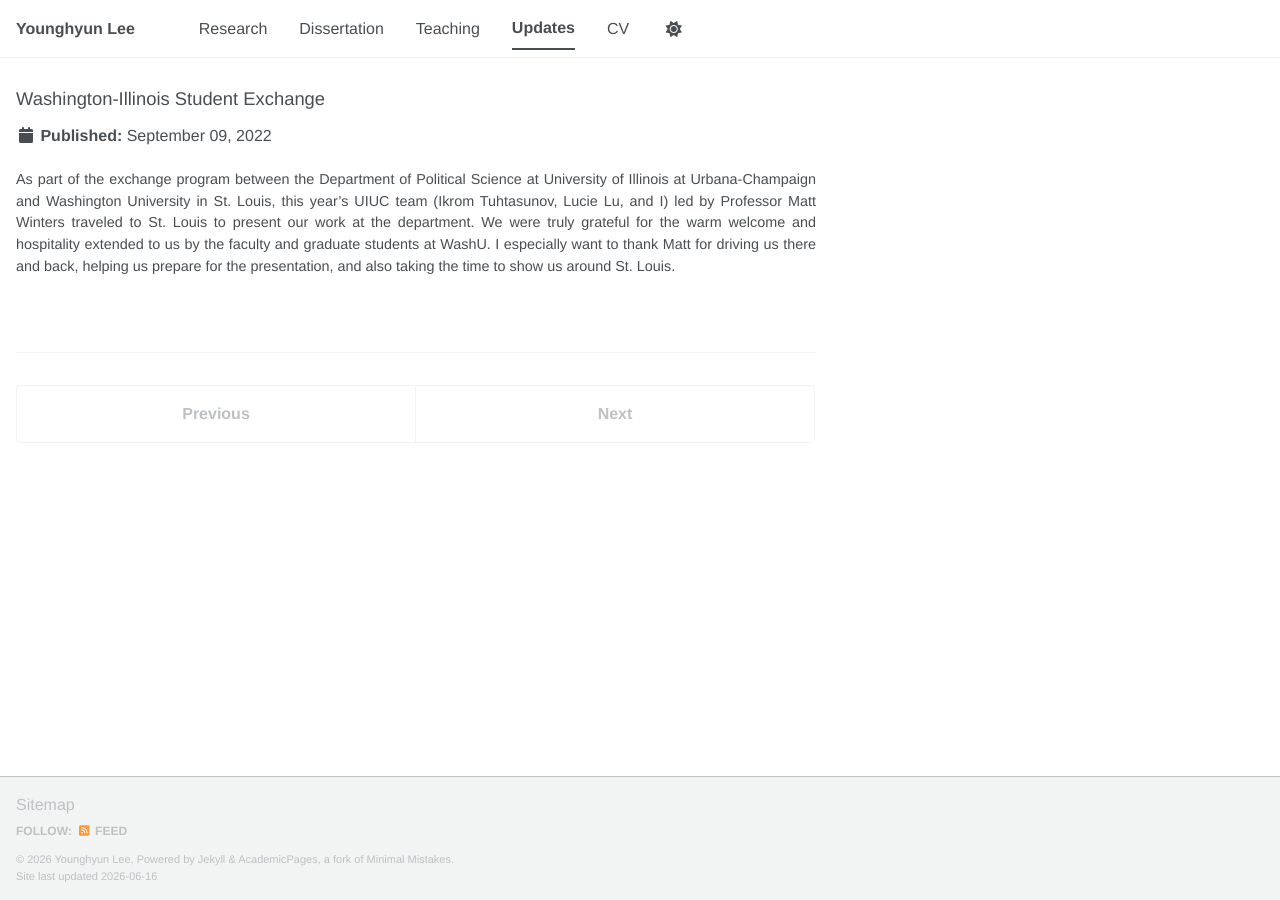
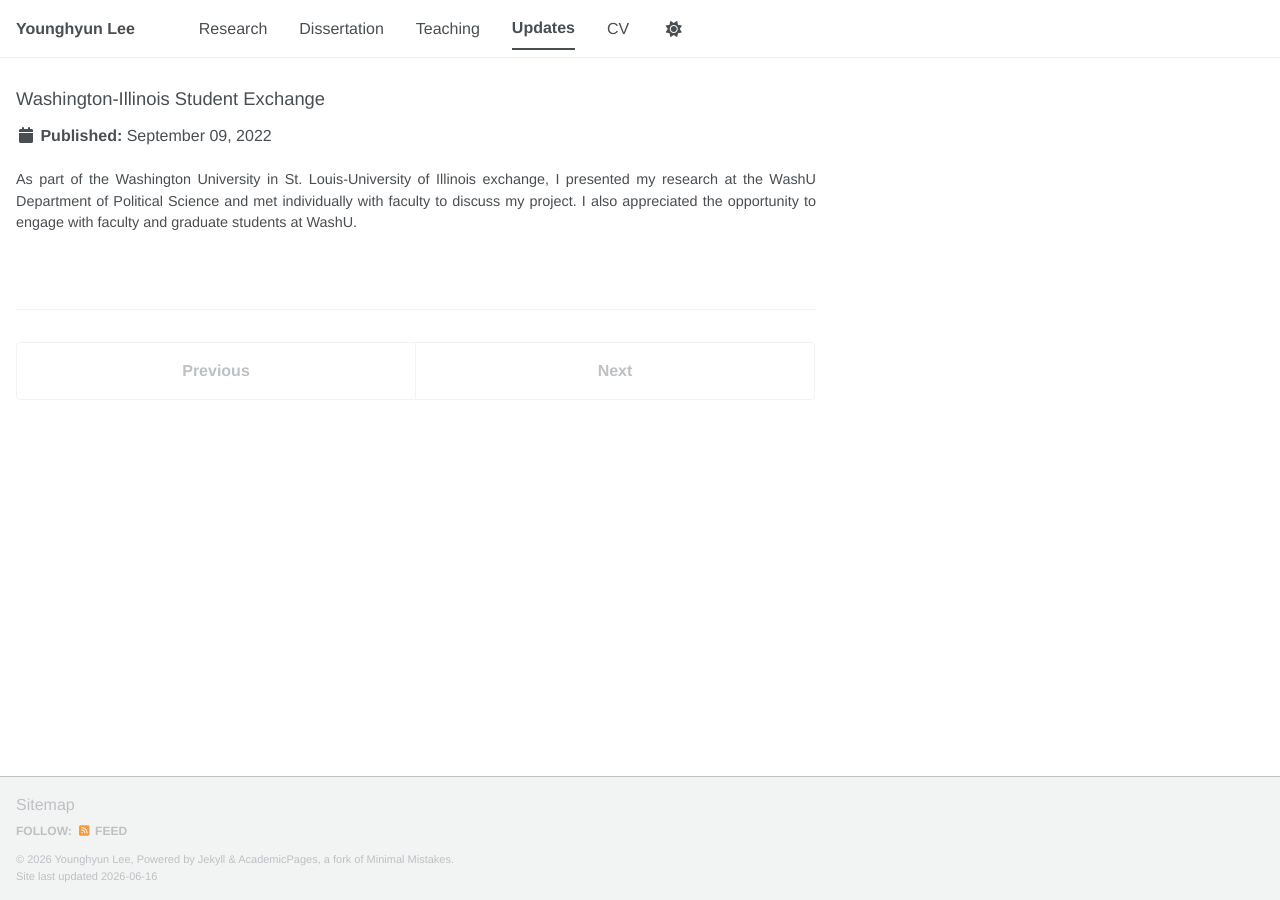
Before and after one commit to younghyunlee52/Website, a Jekyll site: the page built from _updates/2022-09-09-washington-illinois-student-exchange.md, in a window 1280 px wide. Built offline with Jekyll 4.4.1, drawn with Linux system fonts in a browser that asks for light colours; a script bundle is joined from its source files by our own code; library files that are not in the unit come from our copies.

Commit message:
Update 2022-09-09-washington-illinois-student-exchange.md

```diff
--- a/_updates/2022-09-09-washington-illinois-student-exchange.md
+++ b/_updates/2022-09-09-washington-illinois-student-exchange.md
@@ -8,4 +8,4 @@ image_alt:
 caption:
 ---
 
-As part of the exchange program between the Department of Political Science at University of Illinois at Urbana-Champaign and Washington University in St. Louis, this year's UIUC team (Ikrom Tuhtasunov, Lucie Lu, and I) led by Professor Matt Winters traveled to St. Louis to present our work at the department. We were truly grateful for the warm welcome and hospitality extended to us by the faculty and graduate students at WashU. I especially want to thank Matt for driving us there and back, helping us prepare for the presentation, and also taking the time to show us around St. Louis.
+As part of the Washington University in St. Louis-University of Illinois exchange, I presented my research at the WashU Department of Political Science and met individually with faculty to discuss my project. I also appreciated the opportunity to engage with faculty and graduate students at WashU.
```
